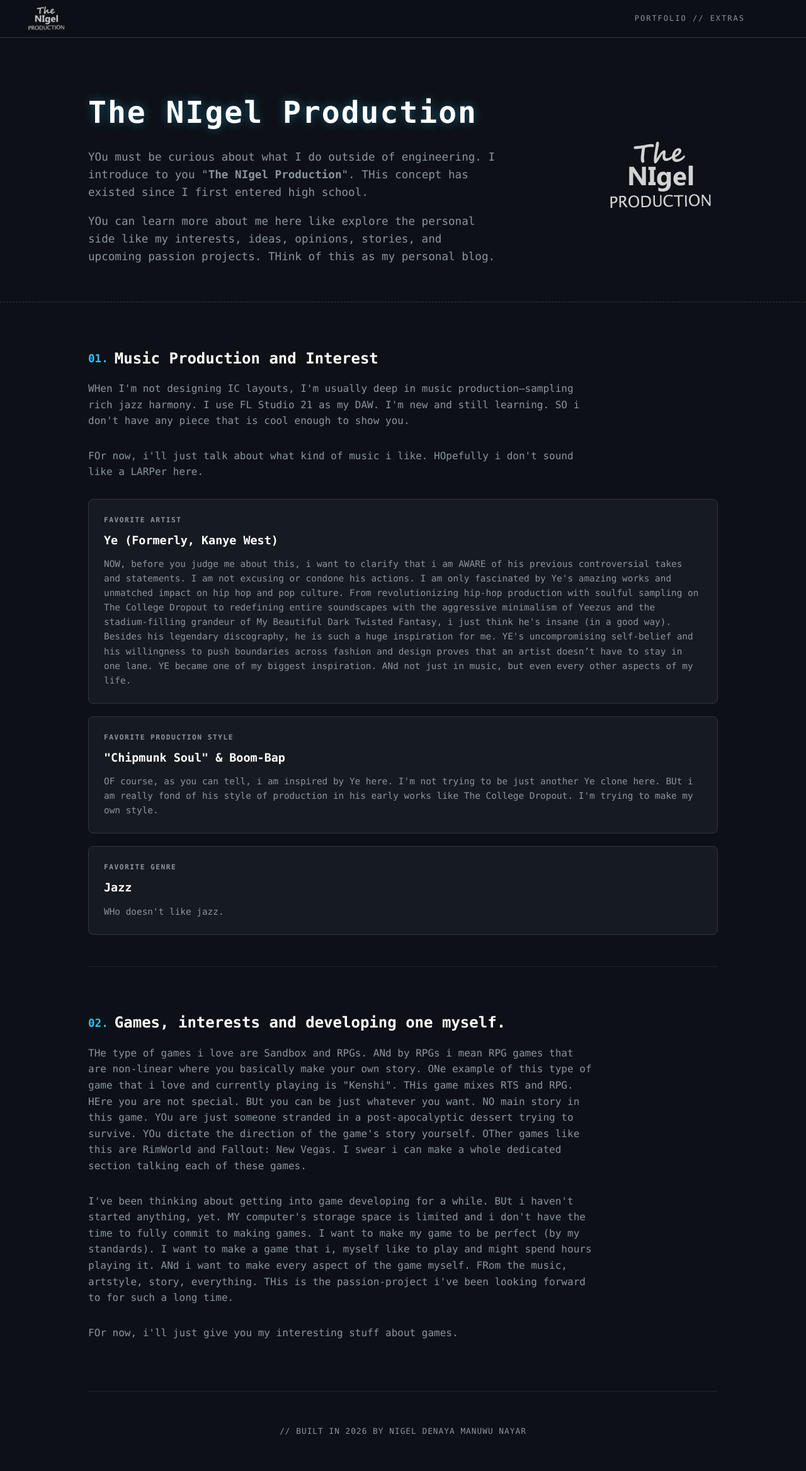
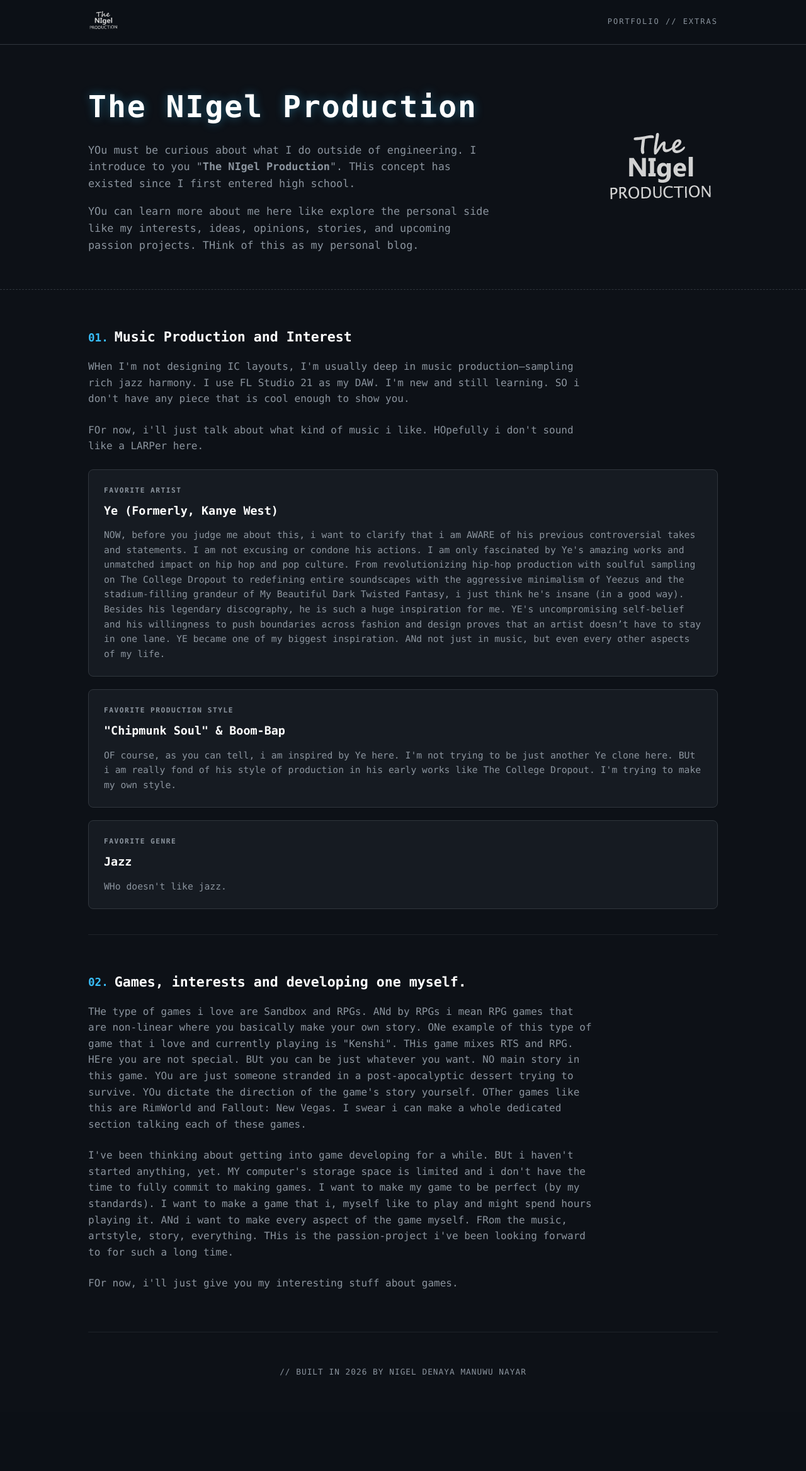
Before and after one commit to nigelnayar/nigelnayar.github.io, a PHP site: page /extras/index.html in a window 1280 px wide. Shown: the whole page at 63% size. After the commit the page ends 2184 px from the top, so only its background shows below. Run offline with PHP 8.4, Linux system fonts and the light colour scheme.

Commit message:
Update landing page styling and layout

```diff
--- a/extras/extras-style.css
+++ b/extras/extras-style.css
@@ -1,5 +1,5 @@
 /* ==========================================================================
-   EXTRAS PAGE - DARK CYBER/NEON THEME
+   EXTRAS PAGE - DARK CYBER/NEON THEME (RESPONSIVE)
    ========================================================================== */
 
 :root {
@@ -21,6 +21,7 @@
     color: var(--text-main);
     font-family: 'Consolas', 'Fira Code', 'Monaco', monospace, -apple-system, sans-serif;
     line-height: 1.6;
+    overflow-x: hidden;
 }
 
 .extras-container {
@@ -29,12 +30,12 @@
     padding: 0 24px;
 }
 
-/* Nav */
+/* Nav Bar */
 .extras-nav {
-    padding: 20px 0;
+    padding: 16px 0;
     border-bottom: 1px solid var(--card-border);
-    background: rgba(13, 17, 23, 0.8);
-    backdrop-filter: blur(8px);
+    background: rgba(13, 17, 23, 0.9);
+    backdrop-filter: blur(10px);
     position: sticky;
     top: 0;
     z-index: 100;
@@ -44,61 +45,89 @@
     display: flex;
     justify-content: space-between;
     align-items: center;
+    gap: 16px;
 }
 
-.back-link {
-    color: var(--neon-blue);
+.nav-logo-link {
+    display: inline-block;
+    height: 38px;
     text-decoration: none;
-    font-weight: 600;
-    font-size: 0.9rem;
-    transition: color 0.2s;
+    background: transparent !important;
+    border: none !important;
 }
 
-.back-link:hover {
-    color: #00e5ff;
-    text-decoration: underline;
+.nav-logo-img {
+    height: 100% !important;
+    width: auto !important;
+    object-fit: contain !important;
+    border: none !important;
 }
 
 .page-tag {
     font-size: 0.75rem;
     color: var(--text-muted);
     letter-spacing: 2px;
+    white-space: nowrap;
 }
 
-/* Hero */
+/* Hero Section */
 .extras-hero {
-    padding: 80px 0 40px 0;
+    padding: 60px 0 40px 0;
     border-bottom: 1px dashed var(--card-border);
 }
 
+.hero-flex {
+    display: flex;
+    align-items: center;
+    justify-content: space-between;
+    gap: 32px;
+}
+
+.hero-content {
+    flex: 1;
+}
+
 .glitch-title {
-    font-size: 3rem;
+    font-size: clamp(2rem, 5vw, 3rem); /* Responsive fluid typography */
     font-weight: 900;
     color: #ffffff;
     letter-spacing: 2px;
     text-shadow: 0 0 15px rgba(56, 189, 248, 0.4);
     margin-bottom: 12px;
+    word-break: break-word;
 }
 
 .hero-sub {
-    font-size: 1.1rem;
+    font-size: 1.05rem;
     color: var(--text-muted);
     max-width: 650px;
 }
 
+.hero-logo-box {
+    flex-shrink: 0;
+}
+
+.hero-logo-img {
+    width: 180px;
+    height: auto;
+    display: block;
+    object-fit: contain;
+}
+
 /* Blocks & Headers */
 .extras-block {
-    padding: 50px 0;
+    padding: 40px 0;
     border-bottom: 1px solid rgba(48, 54, 61, 0.5);
 }
 
 .section-title {
-    font-size: 1.5rem;
+    font-size: 1.35rem;
     color: #ffffff;
     margin-bottom: 12px;
     display: flex;
     align-items: center;
     gap: 10px;
+    flex-wrap: wrap;
 }
 
 .accent-num {
@@ -108,12 +137,11 @@
 
 .section-desc {
     color: var(--text-muted);
-    margin-bottom: 30px;
+    margin-bottom: 24px;
     max-width: 800px;
 }
 
-/* Grid Cards */
-/* Vertical Stack Layout for Extras Cards */
+/* Grid Cards Layout */
 .extras-grid {
     display: flex;
     flex-direction: column;
@@ -121,11 +149,8 @@
 }
 
 .extras-card {
-    width: 100%;             /* Ensures each card spans full container width */
+    width: 100%;
     box-sizing: border-box;
-}
-
-.extras-card {
     background: var(--card-bg);
     border: 1px solid var(--card-border);
     border-radius: 8px;
@@ -136,7 +161,7 @@
 }
 
 .extras-card:hover {
-    transform: translateY(-5px);
+    transform: translateY(-4px);
 }
 
 .extras-card.neon-blue:hover { border-color: var(--neon-blue); box-shadow: 0 0 15px rgba(56, 189, 248, 0.2); }
@@ -159,79 +184,9 @@
 
 .extras-card p {
     color: var(--text-muted);
-    font-size: 0.9rem;
+    font-size: 0.92rem;
     margin: 0;
-}
-
-/* Stacked Glow Boxes */
-.custom-card-stack {
-    display: flex;
-    flex-direction: column;
-    gap: 20px;
-}
-
-.glow-box {
-    background: var(--card-bg);
-    border: 1px solid var(--card-border);
-    border-left: 4px solid var(--neon-purple);
-    border-radius: 6px;
-    padding: 20px 24px;
-}
-
-.box-header {
-    display: flex;
-    justify-content: space-between;
-    align-items: center;
-    margin-bottom: 10px;
-}
-
-.box-header h3 {
-    margin: 0;
-    color: #ffffff;
-}
-
-.status-pill {
-    background: rgba(168, 85, 247, 0.15);
-    color: var(--neon-purple);
-    border: 1px solid var(--neon-purple);
-    font-size: 0.75rem;
-    padding: 3px 10px;
-    border-radius: 12px;
-}
-
-.glow-box p {
-    margin: 0;
-    color: var(--text-muted);
-    font-size: 0.92rem;
-}
-
-/* Spec Grid */
-.spec-grid {
-    display: grid;
-    grid-template-columns: repeat(auto-fit, minmax(220px, 1fr));
-    gap: 16px;
-}
-
-.spec-item {
-    background: var(--card-bg);
-    border: 1px solid var(--card-border);
-    border-radius: 6px;
-    padding: 16px;
-    display: flex;
-    flex-direction: column;
-    gap: 6px;
-}
-
-.spec-label {
-    font-size: 0.75rem;
-    color: var(--neon-blue);
-    letter-spacing: 1px;
-    font-weight: bold;
-}
-
-.spec-value {
-    font-size: 0.88rem;
-    color: var(--text-main);
+    line-height: 1.6;
 }
 
 /* Footer */
@@ -243,31 +198,41 @@
     letter-spacing: 1px;
 }
 
-/* Adjusted Absolute Logo Position */
-.corner-logo-link {
-    position: absolute;
-    top: 8px;                /* Shifted up slightly */
-    left: 24px;
-    width: 100px;            /* Adjusted to fit within nav boundaries */
-    height: 50px;
-    display: block;
-    z-index: 1000;
-    text-decoration: none;
-    background: transparent !important;
-    border: none !important;
+/* ==========================================================================
+   MEDIA QUERIES FOR MOBILE & TABLET RESPONSIVENESS
+   ========================================================================== */
+
+@media (max-width: 768px) {
+    .hero-flex {
+        flex-direction: column-reverse; /* Put side logo nicely above hero text on phone */
+        align-items: flex-start;
+        gap: 20px;
+    }
+
+    .hero-logo-img {
+        width: 130px;
+    }
+
+    .extras-hero {
+        padding: 40px 0 30px 0;
+    }
+
+    .extras-card {
+        padding: 18px;
+    }
 }
 
-.corner-logo-img {
-    width: 100% !important;
-    height: 100% !important;
-    object-fit: contain !important;
-    border: none !important;
+@media (max-width: 480px) {
+    .extras-container {
+        padding: 0 16px;
+    }
+
+    .page-tag {
+        font-size: 0.65rem;
+        letter-spacing: 1px;
+    }
+
+    .nav-logo-link {
+        height: 30px;
+    }
 }
-
-/* Adjust Nav flex to push text clear of the logo */
-.nav-flex {
-    display: flex;
-    justify-content: space-between;
-    align-items: center;
-    padding-left: 110px;     /* Prevents nav tags from colliding with logo */
-}
--- a/extras/index.html
+++ b/extras/index.html
@@ -5,26 +5,25 @@
     <meta name="viewport" content="width=device-width, initial-scale=1.0">
     <title>The NIgel Production</title>
     <link rel="stylesheet" href="extras-style.css">
+    <link rel="shortcut icon" type="image/png" href="../favicon.png">
 </head>
 <body class="extras-body">
-
-    <!-- Top-Left Corner Logo Link -->
-    <a href="../" class="corner-logo-link" title="Return to Main Portfolio">
-        <img src="../assets/logo/TheNigelProductionText.png" alt="Nigel Nayar Logo" class="corner-logo-img">
-    </a>
 
     <!-- Navigation -->
     <nav class="extras-nav">
         <div class="extras-container nav-flex">
-            <span class="page-tag" style="margin-left: auto;">PORTFOLIO // EXTRAS</span>
+            <a href="../" class="nav-logo-link" title="Return to Main Portfolio">
+                <img src="../assets/logo/TheNigelProductionText.png" alt="The Nigel Production Logo" class="nav-logo-img">
+            </a>
+            <span class="page-tag">PORTFOLIO // EXTRAS</span>
         </div>
     </nav>
 
-   <!-- Hero Banner with Logo on the Right -->
+    <!-- Hero Banner -->
     <header class="extras-hero">
-        <div class="extras-container hero-flex" style="display: flex; align-items: center; justify-content: space-between; gap: 32px;">
+        <div class="extras-container hero-flex">
 
-            <!-- Hero Banner Content (Left Side) -->
+            <!-- Hero Content -->
             <div class="hero-content">
                 <div class="glitch-title">The NIgel Production</div>
                 <p class="hero-sub">
@@ -36,10 +35,10 @@
                 </p>
             </div>
 
-            <!-- Hero Logo (Right Side) -->
-            <div class="hero-logo-box" style="flex-shrink: 0;">
+            <!-- Hero Side Logo -->
+            <div class="hero-logo-box">
                 <a href="../" title="Return to Main Portfolio">
-                    <img src="../assets/logo/TheNigelProductionText.png" alt="The Nigel Production Logo" style="width: 180px; height: auto; display: block; object-fit: contain;">
+                    <img src="../assets/logo/TheNigelProductionText.png" alt="The Nigel Production Logo" class="hero-logo-img">
                 </a>
             </div>
 
@@ -47,6 +46,7 @@
     </header>
 
     <main class="extras-container">
+        <!-- Section 1: Music -->
         <section class="extras-block">
             <h2 class="section-title"><span class="accent-num">01.</span> Music Production and Interest</h2>
             <p class="section-desc">
@@ -79,6 +79,7 @@
             </div>
         </section>
 
+        <!-- Section 2: Gaming & Game Dev -->
         <section class="extras-block">
             <h2 class="section-title"><span class="accent-num">02.</span> Games, interests and developing one myself. </h2>
             <p class="section-desc">
@@ -95,6 +96,8 @@
                 FOr now, i'll just give you my interesting stuff about games.
             </p>
         </section>
+    </main>
+
     <footer class="extras-footer">
         <p>// BUILT IN 2026 BY NIGEL DENAYA MANUWU NAYAR</p>
     </footer>
```
Also changed, not shown: index.html (+6 -6 lines), style.css (+34 -13 lines).
